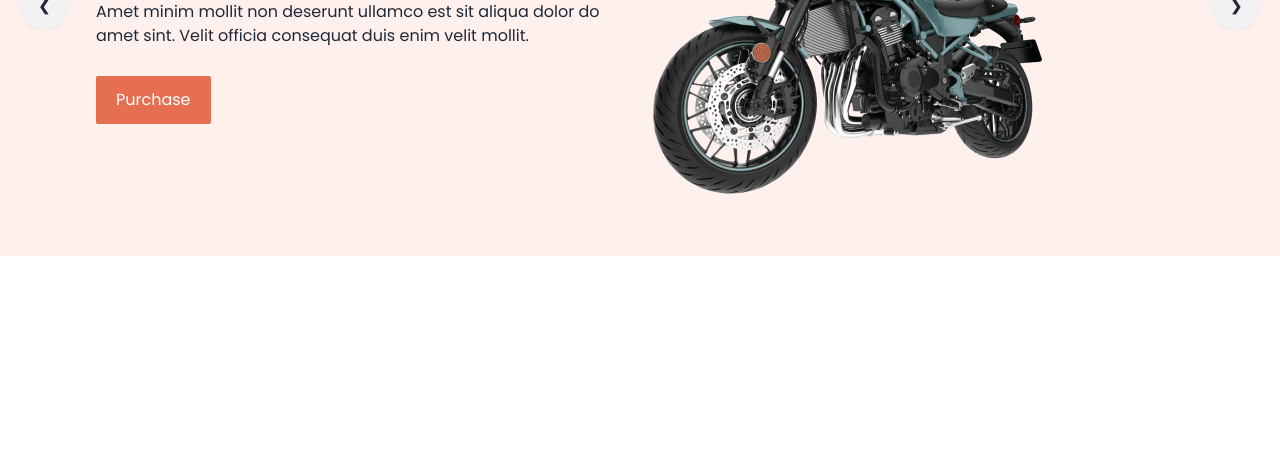
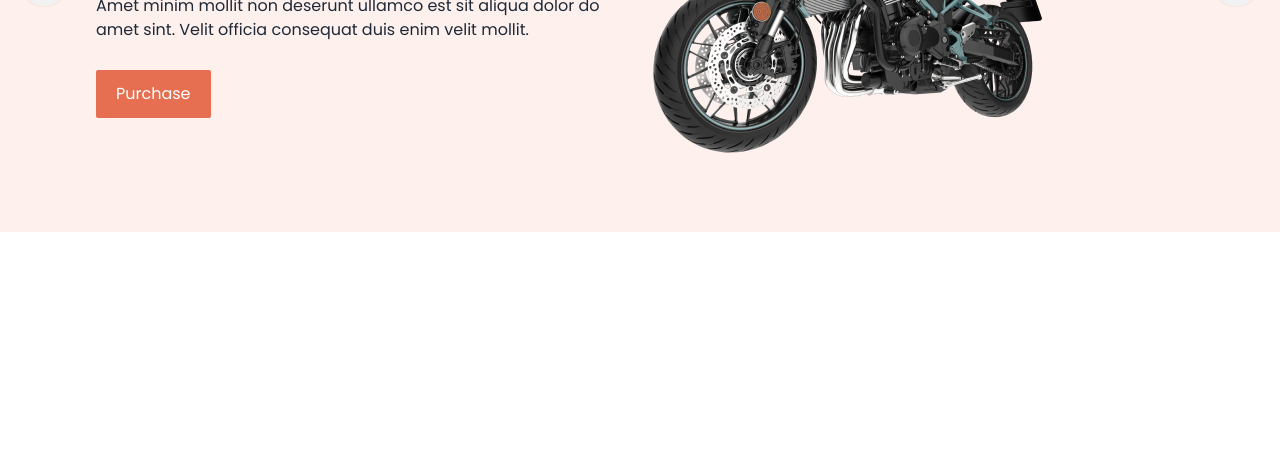
Before and after one commit to zahidhasanratan/BikerZone, a plain HTML site: page index.html in a window 1280 px wide. Shown: the part 336-800 px from the top of the page. Drawn offline with nearby package versions, Linux system fonts and the light colour scheme.

Commit message:
banner done

```diff
--- a/index.html
+++ b/index.html
@@ -1,7 +1,7 @@
 <!DOCTYPE html>
 <html lang="en">
   <head>
-    light
+
     <meta charset="UTF-8" />
     <meta name="viewport" content="width=device-width, initial-scale=1.0" />
     <title>Biker Zone</title>
@@ -94,7 +94,7 @@
       <div class="carousel lg:h-[500px] w-full bg-bike-primary-bg">
         <!-- Slide 1  -->
         <div id="slide1" class="carousel-item relative w-full">
-          <div class="flex flex-col lg:flex-row p-12 lg:p-24">
+          <div class="flex items-center flex-col lg:flex-row p-12 lg:p-24">
             <!-- text content  -->
             <div class="space-y-7 flex-1">
                 <h1 class="text-6xl font-bold">Ride-on R15 V4<br> with Smile</h1>
```
